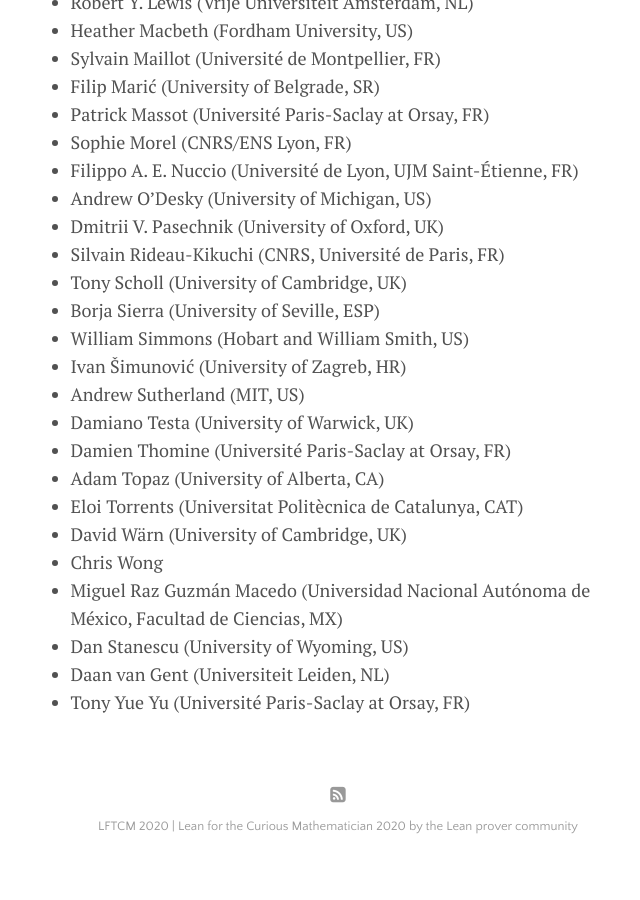
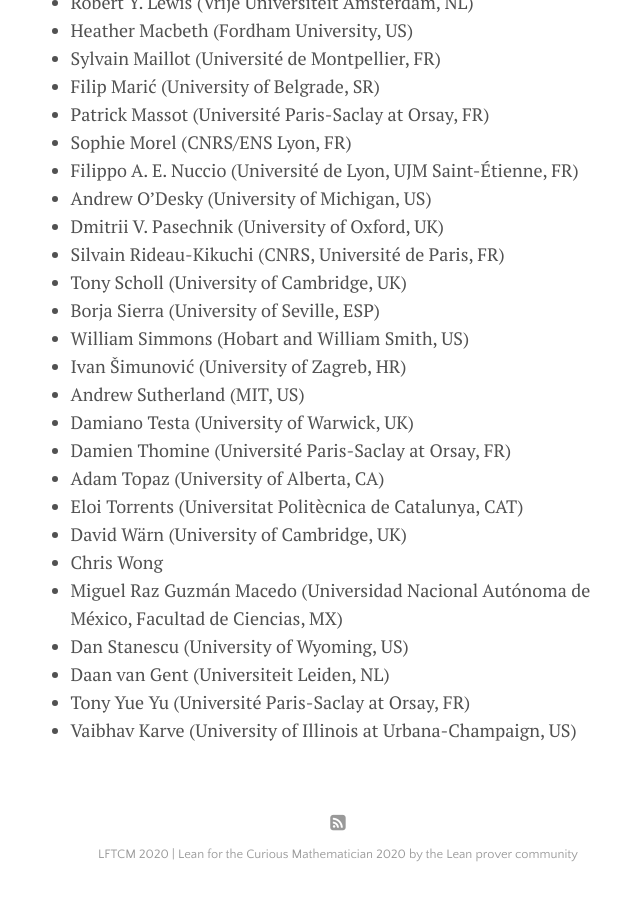
Before and after one commit to leanprover-community/lftcm2020, a Jekyll site: the page built from docs/participants.md, in a window 1280 px wide and 900 px high, scrolled down 1188 px. Shown: the whole window, without its empty margins (302-942 px from the left). Built offline with Jekyll 4.4.1, drawn with Linux system fonts in a browser that asks for light colours; before the commit the page ends 2060 px from its top, so only the background shows below that.

Commit message:
Update participants.md

```diff
--- a/docs/participants.md
+++ b/docs/participants.md
@@ -73,3 +73,4 @@
 * Dan Stanescu (University of Wyoming, US)
 * Daan van Gent (Universiteit Leiden, NL)
 * Tony Yue Yu (Université Paris-Saclay at Orsay, FR)
+* Vaibhav Karve (University of Illinois at Urbana-Champaign, US)
```
